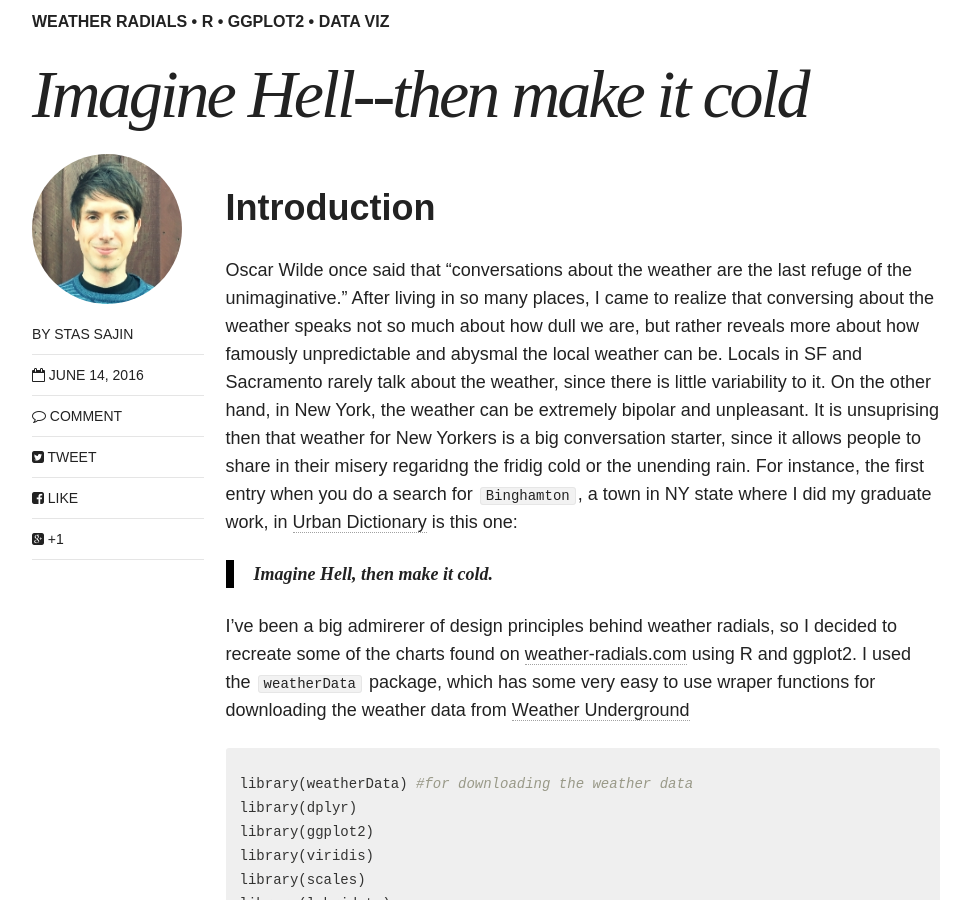
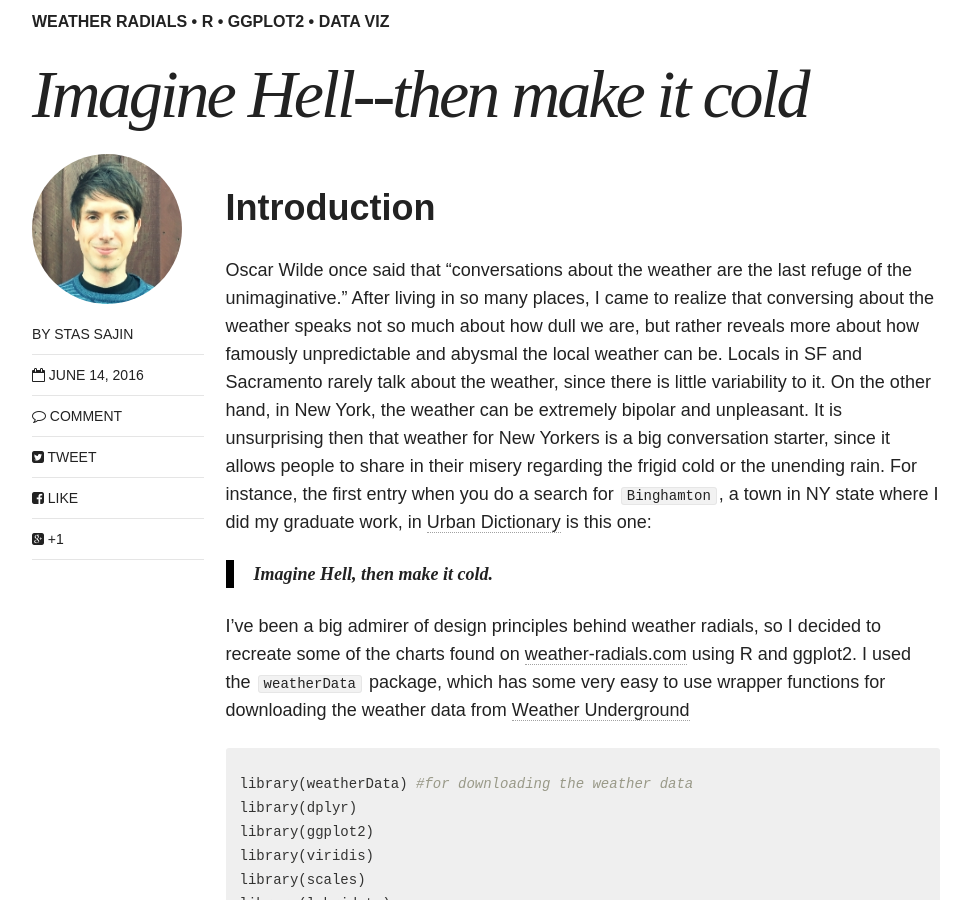
Before and after one commit to stasSajin/stasSajin.github.io, a Jekyll site: the page built from _posts/2016-06-14-weather-radials.md, in a window 1280 px wide and 900 px high, scrolled down 441 px. Shown: the whole window, without its empty margins (154-1125 px from the left). Built offline with Jekyll 4.4.1, drawn with Linux system fonts in a browser that asks for light colours; nearby versions of some CDN libraries; comment, search, counter and statistics services are not loaded; some of the changed text lies outside the part shown.

Commit message:
fixed more typos

```diff
--- a/_posts/2016-06-14-weather-radials.md
+++ b/_posts/2016-06-14-weather-radials.md
@@ -14,11 +14,11 @@ tags: [weather radials, R, ggplot2, data viz]
 
 
 # Introduction
-Oscar Wilde once said that "conversations about the weather are the last refuge of the unimaginative." After living in so many places, I came to realize that conversing about the weather speaks not so much about how dull we are, but rather reveals more about how famously unpredictable and abysmal the local weather can be. Locals in SF and Sacramento rarely talk about the weather, since there is little variability to it. On the other hand, in New York, the weather can be extremely bipolar and unpleasant. It is unsuprising then that weather for New Yorkers is a big conversation starter, since it allows people to share in their misery regaridng the fridig cold or the unending rain. For instance, the first entry when you do a search for `Binghamton`, a town in NY state where I did my graduate work, in [Urban Dictionary](http://www.urbandictionary.com/define.php?term=Binghamton&utm_source=search-action) is this one:
+Oscar Wilde once said that "conversations about the weather are the last refuge of the unimaginative." After living in so many places, I came to realize that conversing about the weather speaks not so much about how dull we are, but rather reveals more about how famously unpredictable and abysmal the local weather can be. Locals in SF and Sacramento rarely talk about the weather, since there is little variability to it. On the other hand, in New York, the weather can be extremely bipolar and unpleasant. It is unsurprising then that weather for New Yorkers is a big conversation starter, since it allows people to share in their misery regarding the frigid cold or the unending rain. For instance, the first entry when you do a search for `Binghamton`, a town in NY state where I did my graduate work, in [Urban Dictionary](http://www.urbandictionary.com/define.php?term=Binghamton&utm_source=search-action) is this one:
 
 > **Imagine Hell, then make it cold.**
 
-I've been a big admirerer of design principles behind weather radials, so I decided to recreate some of the charts found on [weather-radials.com](http://weather-radials.com/) using R and ggplot2. I used the `weatherData` package, which has some very easy to use wraper functions for downloading the weather data from [Weather Underground](https://www.wunderground.com/)
+I've been a big admirer of design principles behind weather radials, so I decided to recreate some of the charts found on [weather-radials.com](http://weather-radials.com/) using R and ggplot2. I used the `weatherData` package, which has some very easy to use wrapper functions for downloading the weather data from [Weather Underground](https://www.wunderground.com/)
 
 
 
```
Also changed, not shown: other parts of _posts/2016-06-14-weather-radials.md (+2 -2 lines).
